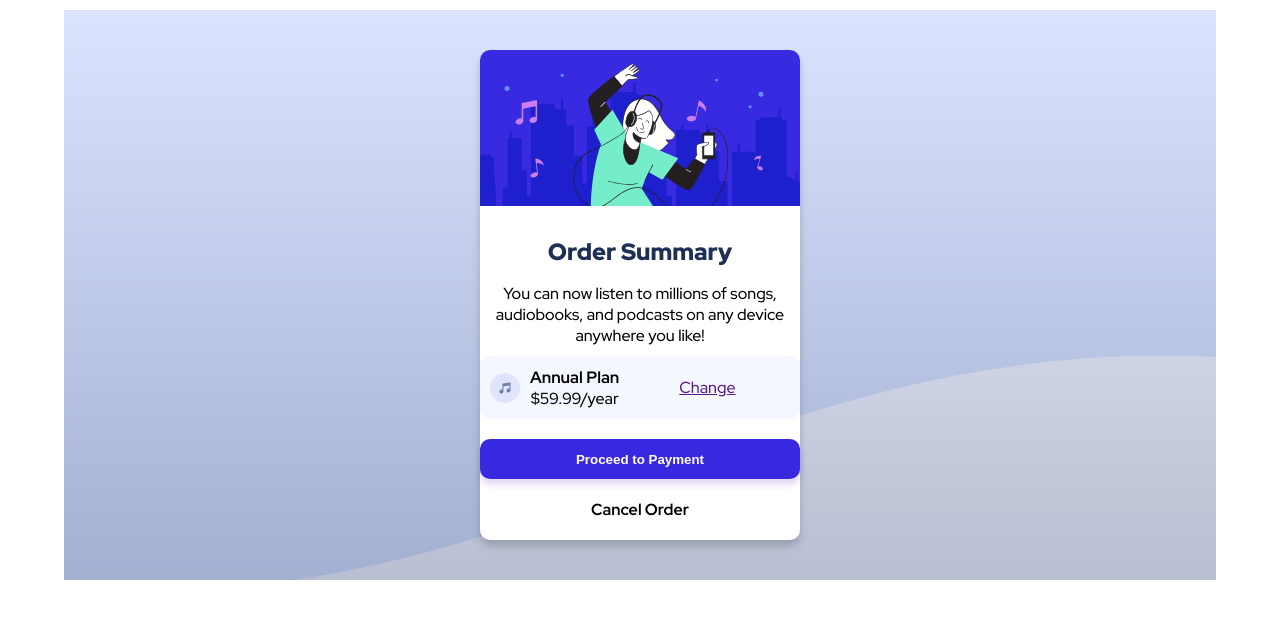
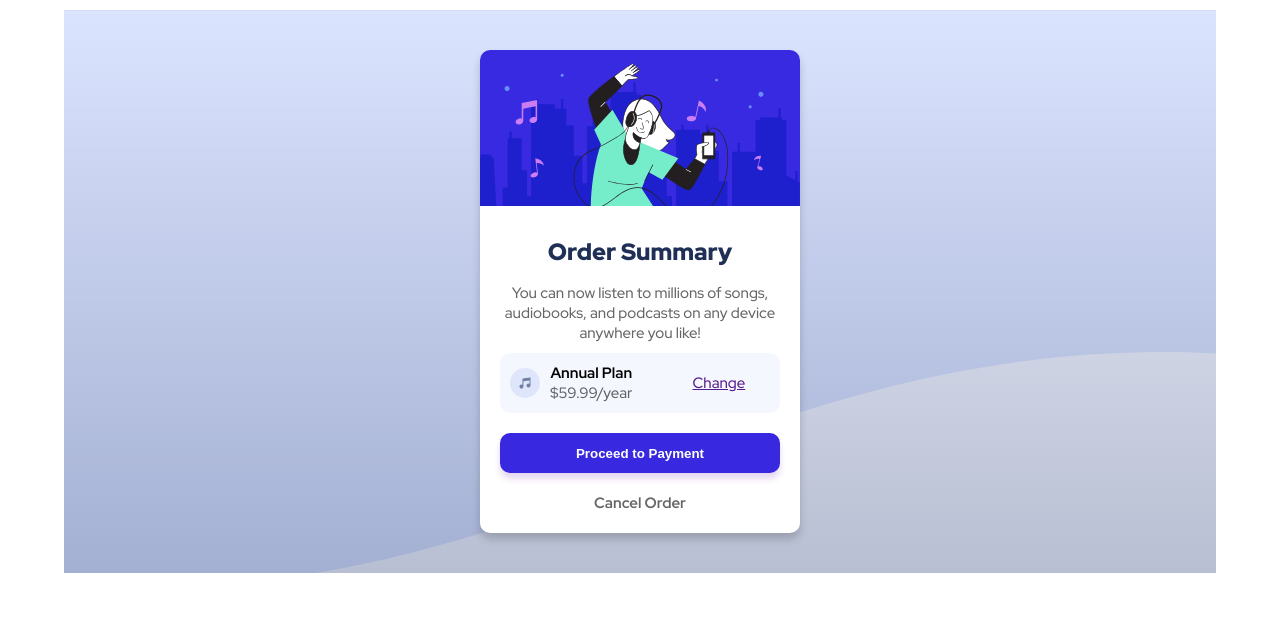
Before and after one commit to garang-deng/Order-summary-component, a plain HTML site: page index.html in a window 1280 px wide. Drawn offline with Linux system fonts and the light colour scheme.

Commit message:
Update styles.css

```diff
--- a/styles.css
+++ b/styles.css
@@ -16,7 +16,7 @@
 }
 body {
   font-family: "Red Hat Display", sans-serif;
-  font-size: 16px;
+  font-size: 15px;
   font-weight: 500;
   margin: 0;
   padding: 0;
@@ -50,15 +50,19 @@ body {
   max-width: 100%;
   border-radius: 10px 10px 0 0;
 }
+.text{
+  padding: 20px;
+}
 h1 {
   font-weight: 900;
   font-size: 1.475rem;
-  margin-top: 30px;
+  margin-top: 10px;
   color: var(--header-clr);
 }
 p {
   color: var(--p-clr);
   margin: 10px 0;
+  opacity: 0.6;
 }
 .price {
   display: flex;
@@ -79,10 +83,10 @@ p {
 }
 .yearly-price span:first-child {
   font-weight: 700;
-  font-size: 1.025rem;
 }
 .yearly-price span:last-child {
   color: var(--p-clr);
+  opacity: 0.6;
 }
 .yearly-price img {
   color: var(--card-bg);
@@ -119,13 +123,14 @@ p {
 }
 .payment a {
   font-weight: 700;
-  grid-column: 2/3;
+  grid-column: span 3;
   grid-row: 2;
   text-decoration: none;
   width: 100%;
   color: var(--p-clr);
-  margin-bottom: 20px;
+  opacity: 0.6;
 }
 .payment a:hover {
   color: var(--header-clr);
+  opacity: 1;
 }
```
